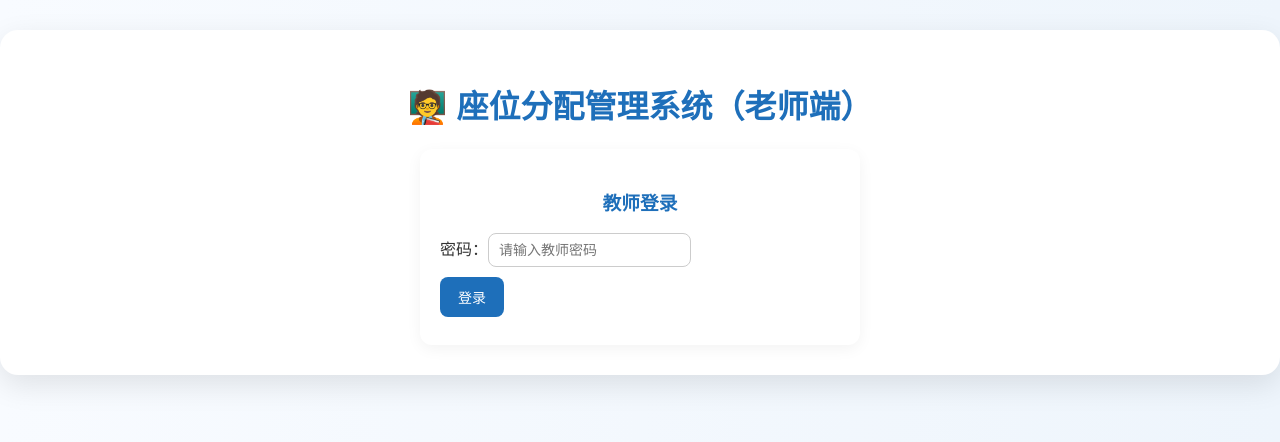
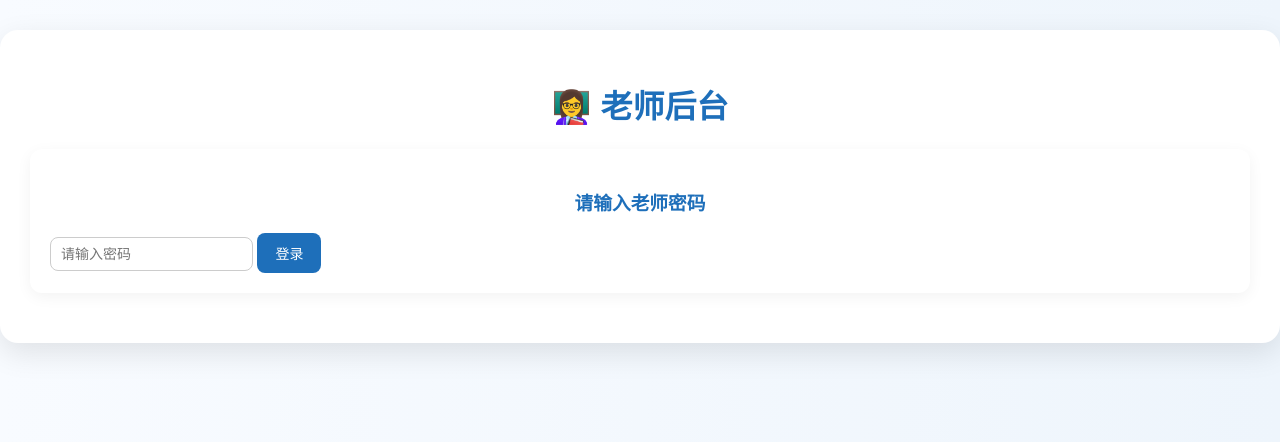
Before and after one commit to hanmoselsct/seat-allocation, a Flask app: page /teacher in a window 1280 px wide. Shown: the top 442 px of the page. Run offline with Flask 3, Linux system fonts and the light colour scheme; data that the repository does not hold is empty.

Commit message:
Update teacher.html

```diff
--- a/templates/teacher.html
+++ b/templates/teacher.html
@@ -1,180 +1,131 @@
 <!DOCTYPE html>
 <html lang="zh-CN">
 <head>
-  <meta charset="utf-8"/>
-  <meta name="viewport" content="width=device-width,initial-scale=1"/>
-  <title>老师 - 座位分配管理系统</title>
+<meta charset="utf-8">
+<meta name="viewport" content="width=device-width, initial-scale=1">
+<title>老师后台</title>
 <link rel="stylesheet" href="/static/style.css">
 <style>
-    /* 在原有样式基础上增加 modal 样式 */
-    .modal { display:none; position:fixed; z-index:1200; left:0; top:0; width:100%; height:100%; background:rgba(0,0,0,0.5); align-items:center; justify-content:center; }
-    .modal-content { background:#fff; padding:16px; border-radius:12px; max-width:90%; max-height:90%; overflow:auto; }
-    .modal-content img { max-width:100%; height:auto; display:block; margin:0 auto; }
-    .modal-close { float:right; cursor:pointer; color:#999; font-weight:bold; }
+table {
+  width: 100%;
+  border-collapse: collapse;
+}
+th, td {
+  border: 1px solid #ddd;
+  padding: 8px;
+  text-align: center;
+}
+th { background: #1e6fba; color: white; }
+tr:nth-child(even) { background: #f9f9f9; }
+
+#seatMapModal {
+  position: fixed; top:0; left:0; right:0; bottom:0;
+  background: rgba(0,0,0,0.6);
+  display:none; align-items:center; justify-content:center;
+  z-index: 999;
+}
+#seatMapModal img {
+  max-width: 90%; max-height: 85%;
+  border-radius: 12px;
+  box-shadow: 0 4px 20px rgba(0,0,0,0.4);
+}
+#seatMapModal .close-btn {
+  position:absolute; top:20px; right:30px;
+  background:#fff; color:#000;
+  border:none; border-radius:6px;
+  padding:8px 12px; cursor:pointer;
+  font-weight:bold;
+}
 </style>
 </head>
 <body>
 <div class="container">
-    <h1>🧑‍🏫 座位分配管理系统（老师端）</h1>
+  <h1>👩‍🏫 老师后台</h1>
 
-    <div id="loginArea">
-      <div class="card" style="max-width:400px; margin:auto;">
-        <h3>教师登录</h3>
-        <label>密码：<input type="password" id="teacherPw" placeholder="请输入教师密码" /></label>
-        <div style="margin-top:10px;"><button id="loginBtn">登录</button></div>
-        <span id="loginMsg" style="color:#dc3545; display:block; margin-top:8px;"></span>
+  <div class="card" id="loginBox">
+    <h3>请输入老师密码</h3>
+    <input id="teacherPwd" type="password" placeholder="请输入密码">
+    <button onclick="login()">登录</button>
+  </div>
+
+  <div id="mainBox" style="display:none;">
+    <div style="display:flex;justify-content:space-between;align-items:center;">
+      <h2>学生志愿列表</h2>
+      <div>
+        <button onclick="assign()">开始分配</button>
+        <button onclick="viewSeatMap()">查看录取座位图</button>
+        <button style="background:#dc3545" onclick="resetAll()">清空数据</button>
+      </div>
+    </div>
+    <table id="studentTable">
+      <thead>
+        <tr><th>姓名</th><th>成绩</th><th>志愿</th><th>录取结果</th></tr>
+      </thead>
+      <tbody></tbody>
+    </table>
   </div>
 </div>
 
-    <div id="controlArea" style="display:none;">
-      <div class="card" style="text-align:center;">
-        <button id="refreshBtn">刷新学生列表</button>
-        <button id="assignBtn" style="background:#28a745">开始分配</button>
-        <button id="viewSeatmapBtn" style="background:#17a2b8">查看录取座位图</button>
-        <button id="resetBtn" style="background:#6c757d">清空数据</button>
-        <button id="logoutBtn" style="background:#dc3545">退出登录</button>
-      </div>
-
-      <div class="card">
-        <h3>学生志愿列表（按成绩降序）</h3>
-        <div id="studentsArea">暂无数据</div>
-      </div>
-
-      <div class="card">
-        <h3>分配结果</h3>
-        <div id="resultsArea">暂无结果</div>
-      </div>
-
-      <div class="card">
-        <h3>分配过程记录</h3>
-        <div id="processArea">暂无记录</div>
-      </div>
-    </div>
-  </div>
-
-  <!-- Modal for seatmap image -->
-  <div id="seatmapModal" class="modal">
-    <div class="modal-content">
-      <span id="closeSeatmap" class="modal-close">&times;</span>
-      <h3>录取座位图（含姓名）</h3>
-      <div style="text-align:center; margin-top:8px;">
-        <img id="seatmapImage" src="/seatmap.png" alt="seatmap">
-      </div>
-      <div style="text-align:center; margin-top:10px;">
-        <a id="downloadSeatmap" href="/seatmap.png" download="seatmap_teacher.png"><button>下载图片</button></a>
-      </div>
-    </div>
+<div id="seatMapModal">
+  <button class="close-btn" onclick="hideSeatMap()">× 关闭</button>
+  <img id="seatMapImage" src="" alt="座位图">
 </div>
 
 <script>
-  async function login(password){
-    const res = await fetch('/api/teacher_login', {
-      method: 'POST',
-      headers: {'Content-Type':'application/json'},
-      body: JSON.stringify({password})
+function login() {
+  const pwd = document.getElementById("teacherPwd").value;
+  fetch("/api/teacher_login", {
+    method:"POST", headers:{"Content-Type":"application/json"},
+    body: JSON.stringify({password: pwd})
+  }).then(r=>r.json()).then(d=>{
+    if(d.ok){
+      document.getElementById("loginBox").style.display="none";
+      document.getElementById("mainBox").style.display="block";
+      loadStudents();
+    } else alert("密码错误");
   });
-    return res.json();
 }
 
-  document.getElementById('loginBtn').addEventListener('click', async ()=>{
-    const pw = document.getElementById('teacherPw').value.trim();
-    const r = await login(pw);
-    const msg = document.getElementById('loginMsg');
-    if(r.ok){
-      document.getElementById('loginArea').style.display='none';
-      document.getElementById('controlArea').style.display='block';
-      msg.textContent = '';
-      loadStudents(); loadResults();
-    } else {
-      msg.textContent = '密码错误，请重试';
-    }
+function loadStudents(){
+  fetch("/api/students",{method:"POST",headers:{"Content-Type":"application/json"},
+  body:JSON.stringify({teacher_password:document.getElementById("teacherPwd").value})})
+  .then(r=>r.json()).then(d=>{
+    const tbody=document.querySelector("#studentTable tbody");
+    tbody.innerHTML="";
+    d.students.forEach(s=>{
+      const tr=document.createElement("tr");
+      tr.innerHTML=`<td>${s.name}</td><td>${s.score}</td>
+      <td>${s.volunteers.join("、")}</td><td>${s.admitted||""}</td>`;
+      tbody.appendChild(tr);
     });
-
-  document.getElementById('logoutBtn').addEventListener('click', async ()=>{
-    await fetch('/api/logout', {method:'POST'});
-    document.getElementById('loginArea').style.display='block';
-    document.getElementById('controlArea').style.display='none';
   });
-
-  document.getElementById('refreshBtn').addEventListener('click', loadStudents);
-  document.getElementById('assignBtn').addEventListener('click', async ()=>{
-    if(!confirm('确认开始分配？')) return;
-    const res = await fetch('/api/assign', {method:'POST', headers:{'Content-Type':'application/json'}, body: JSON.stringify({})});
-    const data = await res.json();
-    if(data.ok){
-      alert('分配完成');
-      loadStudents(); loadResults();
-      if(data.process) renderProcess(data.process);
-    } else {
-      alert(data.error || '分配失败（请确认已登录）');
-    }
-  });
-
-  document.getElementById('resetBtn').addEventListener('click', async ()=>{
-    if(!confirm('确认清空所有数据？')) return;
-    const res = await fetch('/api/reset', {method:'POST', headers:{'Content-Type':'application/json'}, body: JSON.stringify({})});
-    const d = await res.json();
-    if(d.ok){ alert('已清空'); loadStudents(); loadResults(); document.getElementById('processArea').innerText='暂无记录'; }
-    else alert('重置失败');
-  });
-
-  async function loadStudents(){
-    const res = await fetch('/api/students');
-    if(res.status===401){
-      alert('未登录或认证失败，请重新登录');
-      document.getElementById('loginArea').style.display='block';
-      document.getElementById('controlArea').style.display='none';
-      return;
-    }
-    const data = await res.json();
-    const area = document.getElementById('studentsArea');
-    if(!data.students || data.students.length===0){ area.innerText='暂无学生数据'; return; }
-    let html = '<table><tr><th>姓名</th><th>成绩</th><th>志愿(前3)</th><th>录取</th></tr>';
-    data.students.forEach(s=>{
-      const first3 = s.volunteers.slice(0,3).join('; ');
-      html += `<tr><td>${s.name}</td><td>${s.score}</td><td>${first3}${s.volunteers.length>3?'...':''}</td><td>${s.admitted || ''}</td></tr>`;
-    });
-    html += '</table>';
-    area.innerHTML = html;
 }
 
-  async function loadResults(){
-    const res = await fetch('/api/results');
-    const data = await res.json();
-    const area = document.getElementById('resultsArea');
-    if(!data.results || data.results.length===0){ area.innerText='暂无结果'; return; }
-    let html = '<table><tr><th>姓名</th><th>成绩</th><th>录取排位</th></tr>';
-    data.results.forEach(r=>{
-      html += `<tr><td>${r.name}</td><td>${r.score}</td><td>${r.admitted || '未录取'}</td></tr>`;
+function assign(){
+  fetch("/api/assign",{method:"POST",headers:{"Content-Type":"application/json"},
+  body:JSON.stringify({teacher_password:document.getElementById("teacherPwd").value})})
+  .then(r=>r.json()).then(d=>{
+    if(d.ok){ alert("分配完成"); loadStudents(); }
   });
-    html += '</table>';
-    area.innerHTML = html;
 }
 
-  function renderProcess(process){
-    const area = document.getElementById('processArea');
-    if(!process || process.length===0){ area.innerText = '暂无记录'; return; }
-    let html = '<ol>';
-    process.forEach(p=>{
-      html += `<li>${p.student}（${p.score}分）→ ${p.volunteer}：${p.result}</li>`;
-    });
-    html += '</ol>';
-    area.innerHTML = html;
+function resetAll(){
+  if(!confirm("确定清空所有数据？")) return;
+  fetch("/api/reset",{method:"POST",headers:{"Content-Type":"application/json"},
+  body:JSON.stringify({teacher_password:document.getElementById("teacherPwd").value})})
+  .then(r=>r.json()).then(()=>{ alert("已清空"); loadStudents(); });
 }
 
-  // seatmap modal
-  const seatmapModal = document.getElementById('seatmapModal');
-  const seatmapImage = document.getElementById('seatmapImage');
-  const closeSeatmap = document.getElementById('closeSeatmap');
-  document.getElementById('viewSeatmapBtn').addEventListener('click', ()=>{
-    // 强制刷新图像以避免缓存
-    seatmapImage.src = '/seatmap.png?ts=' + Date.now();
-    document.getElementById('downloadSeatmap').href = '/seatmap.png';
-    seatmapModal.style.display = 'flex';
-  });
-  closeSeatmap.onclick = ()=> seatmapModal.style.display = 'none';
-  seatmapModal.addEventListener('click', (e)=>{ if(e.target === seatmapModal) seatmapModal.style.display='none'; });
-
+function viewSeatMap(){
+  const modal=document.getElementById("seatMapModal");
+  const img=document.getElementById("seatMapImage");
+  const pwd=document.getElementById("teacherPwd").value;
+  img.src="/seatmap.png?t="+Date.now()+"&teacher_password="+pwd;
+  modal.style.display="flex";
+}
+function hideSeatMap(){
+  document.getElementById("seatMapModal").style.display="none";
+}
 </script>
 </body>
 </html>
```
Lines whose indentation alone changed are shown as unchanged.
